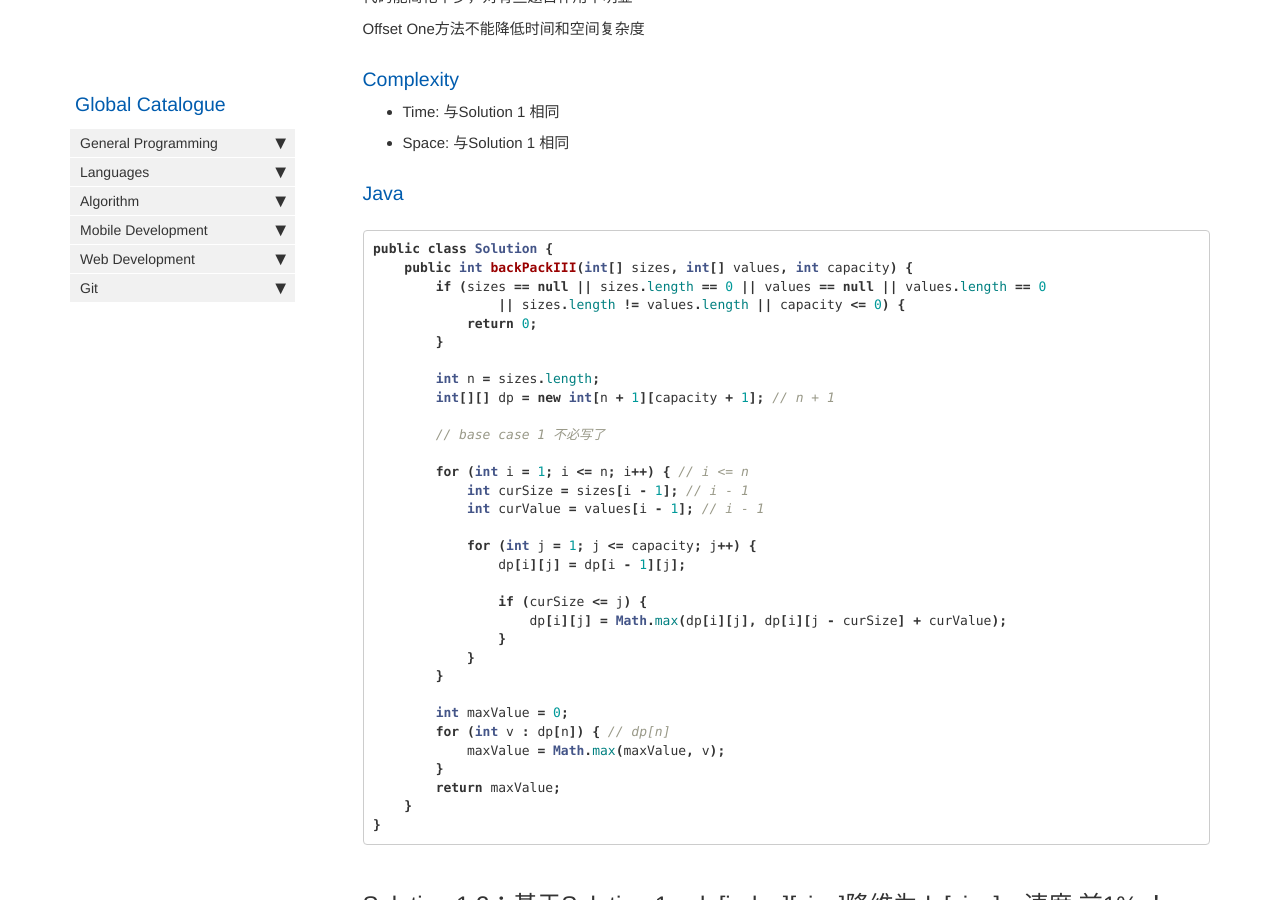
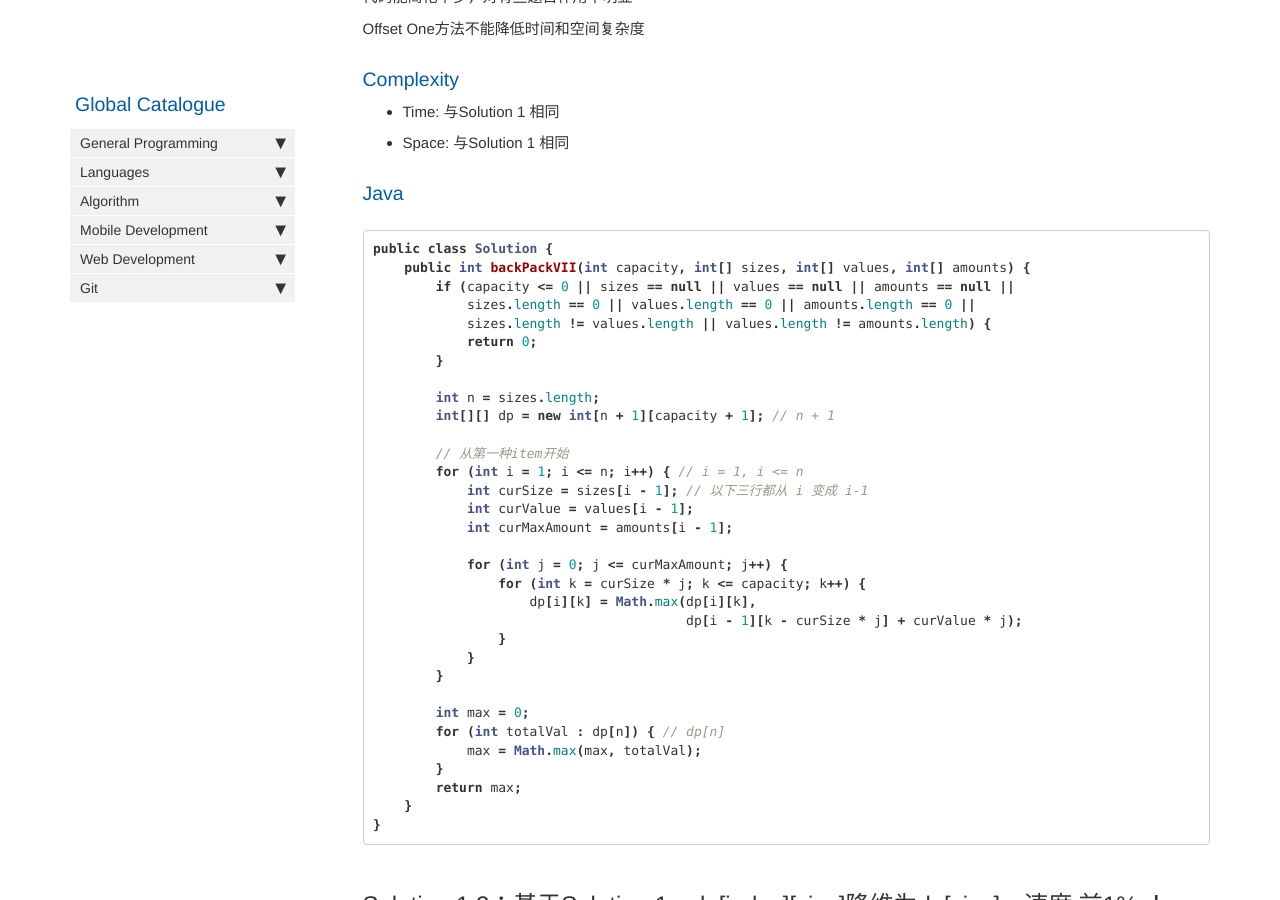
Before and after one commit to HungryOrc/hungryorc.github.io, a Jekyll site: the page built from pages/algorithm/algorithm_backpack_eachAmountLimit_2Attr_returnMaxTotalValue.md, in a window 1280 px wide and 900 px high, scrolled down 1855 px. Built offline with Jekyll 4.4.1, drawn with Linux system fonts in a browser that asks for light colours; nearby versions of some CDN libraries; comment, search, counter and statistics services are not loaded; some of the changed text lies outside the part shown.

Commit message:
Update algorithm_backpack_eachAmountLimit_2Attr_returnMaxTotalValue.md

````diff
--- a/pages/algorithm/algorithm_backpack_eachAmountLimit_2Attr_returnMaxTotalValue.md
+++ b/pages/algorithm/algorithm_backpack_eachAmountLimit_2Attr_returnMaxTotalValue.md
@@ -87,35 +87,35 @@
 ### Java
 ```java
 public class Solution {
-    public int backPackIII(int[] sizes, int[] values, int capacity) {
-        if (sizes == null || sizes.length == 0 || values == null || values.length == 0
-                || sizes.length != values.length || capacity <= 0) {
+    public int backPackVII(int capacity, int[] sizes, int[] values, int[] amounts) {
+        if (capacity <= 0 || sizes == null || values == null || amounts == null ||
+            sizes.length == 0 || values.length == 0 || amounts.length == 0 ||
+            sizes.length != values.length || values.length != amounts.length) {
             return 0;
         }
 
         int n = sizes.length;
         int[][] dp = new int[n + 1][capacity + 1]; // n + 1
 
-        // base case 1 不必写了
+        // 从第一种item开始
+        for (int i = 1; i <= n; i++) { // i = 1, i <= n
+            int curSize = sizes[i - 1]; // 以下三行都从 i 变成 i-1
+            int curValue = values[i - 1];
+            int curMaxAmount = amounts[i - 1];
 
-        for (int i = 1; i <= n; i++) { // i <= n
-            int curSize = sizes[i - 1]; // i - 1
-            int curValue = values[i - 1]; // i - 1
-
-            for (int j = 1; j <= capacity; j++) {
-                dp[i][j] = dp[i - 1][j];
-
-                if (curSize <= j) {
-                    dp[i][j] = Math.max(dp[i][j], dp[i][j - curSize] + curValue);
+            for (int j = 0; j <= curMaxAmount; j++) {
+                for (int k = curSize * j; k <= capacity; k++) {
+                    dp[i][k] = Math.max(dp[i][k],
+                                        dp[i - 1][k - curSize * j] + curValue * j);
                 }
             }
         }
 
-        int maxValue = 0;
-        for (int v : dp[n]) { // dp[n]
-            maxValue = Math.max(maxValue, v);
+        int max = 0;
+        for (int totalVal : dp[n]) { // dp[n]
+            max = Math.max(max, totalVal);
         }
-        return maxValue;
+        return max;
     }
 }
 ```
````
Also changed, not shown: other parts of pages/algorithm/algorithm_backpack_eachAmountLimit_2Attr_returnMaxTotalValue.md (+1 -1 lines).
